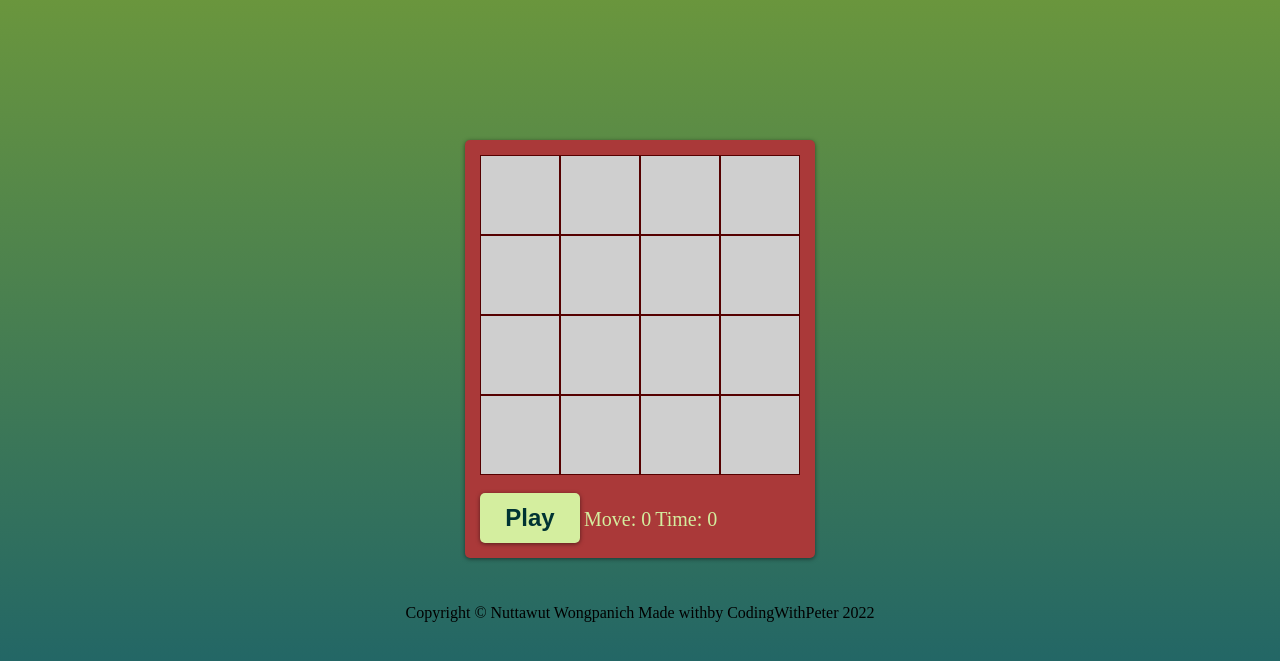
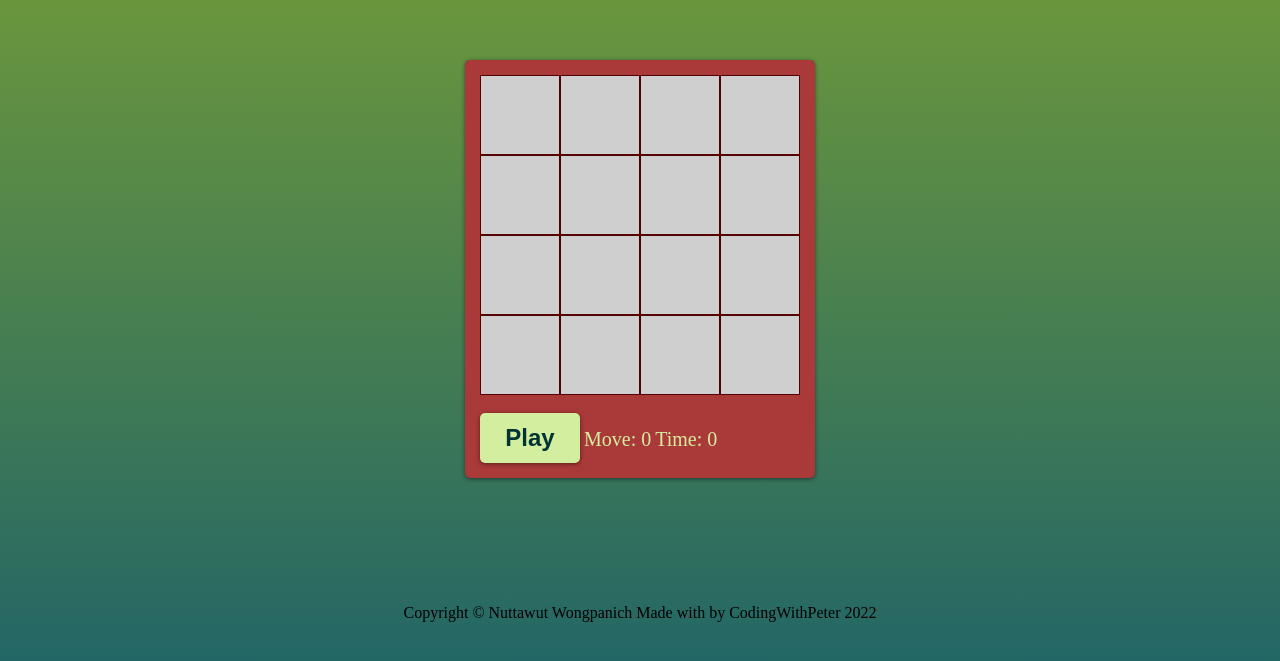
Before and after one commit to nuttawwn/gamemath, a plain HTML site: page index.html in a window 1280 px wide. Shown: the part 131-792 px from the top of the page. Drawn offline with Linux system fonts and the light colour scheme.

Commit message:
fix position

```diff
--- a/index.html
+++ b/index.html
@@ -44,7 +44,7 @@
             </div>
         </div>
         <div class="gamefooter">
-            <p>Copyright © Nuttawut Wongpanich Made withby CodingWithPeter 2022</p>
+            <p>Copyright © Nuttawut Wongpanich Made with by CodingWithPeter 2022</p>
         </div>
     </div>
     <script src="./script.js"></script>
--- a/style.css
+++ b/style.css
@@ -22,7 +22,7 @@ body {
 }
 .game{
     position: absolute;
-    top: 60%;
+    top: 50%;
     left: 50%;
     transform: translate(-50%,-50%);
     box-shadow: 0 1px 4px rgba(0, 0, 0, 0.5);
@@ -33,6 +33,8 @@ body {
 .gamefooter{
     bottom: 1%;
     position: absolute;
+    text-align: center;
+    width: 100%;
     left: 50%;
     transform: translate(-50%,-50%);
     padding: 15px;
```
